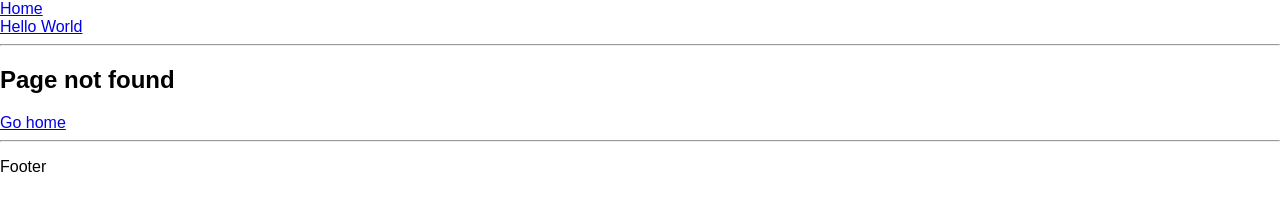
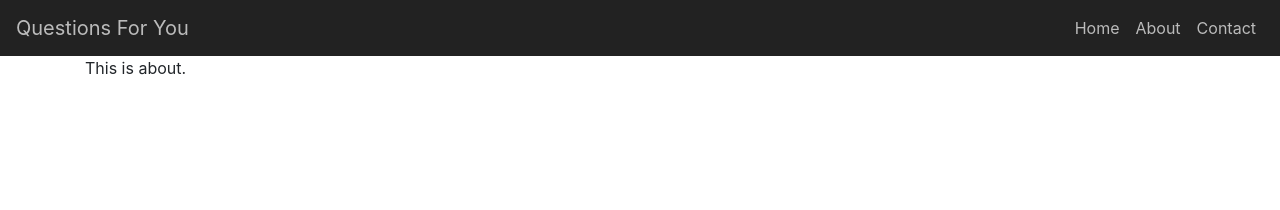
Before and after one commit to Makzoite/MyPublicRepo, a React app: page /about in a window 1280 px wide. Before the commit this address had no page. Built offline with nearby package versions, Linux system fonts and the light colour scheme.

Commit message:
first bootstrap layout added

```diff
--- /dev/null
+++ b/client/app/components/About/about.js
@@ -0,0 +1,12 @@
+import React, { Component } from 'react';
+
+class About extends Component {
+  render(){
+    return(
+      <div>
+      <p>This is about.</p>
+      </div>
+    )
+  }
+}
+export default About;
--- a/client/app/components/App/App.js
+++ b/client/app/components/App/App.js
@@ -1,18 +1,37 @@
 import React, { Component } from 'react';
+import {
+  BrowserRouter as Router,
+  Route,
+  Link,
+  Switch
+} from 'react-router-dom'
 
-import Header from '../Header/Header';
-import Footer from '../Footer/Footer';
+import NotFound from './NotFound';
+import Home from '../Home/Home';
+import Contact from '../Contact/contact';
+import {Layout} from '../Layout/layout';
+import About from '../About/about';
+import {NavigationBar} from '../NavigationBar/navigationbar';
+import '../../styles/styles.scss';
 
-const App = ({ children }) => (
-  <>
-    <Header />
-
-    <main>
-      {children}
-    </main>
-
-    <Footer />
-  </>
-);
+class App extends Component {
+render(){
+  return (
+  <React.Fragment>
+  <NavigationBar/>
+    <Layout>
+        <Router>
+          <Switch>
+            <Route exact path="/" component={Home}/>
+            <Route path="/contact" component={Contact}/>
+            <Route path="/about" component={About}/>
+            <Route component={NotFound}/>
+          </Switch>
+        </Router>
+      </Layout>
+    </React.Fragment>
+    );
+  }
+}
 
 export default App;
--- /dev/null
+++ b/client/app/components/Contact/contact.js
@@ -0,0 +1,12 @@
+import React, { Component } from 'react';
+
+class Contact extends Component {
+  render(){
+    return(
+      <div>
+      <p>This is contact.</p>
+      </div>
+    )
+  }
+}
+export default Contact;
--- a/client/app/components/Header/Header.js
+++ b/client/app/components/Header/Header.js
@@ -1,8 +1,7 @@
 import React from 'react';
-
 import { Link } from 'react-router-dom';
 
-const Header = () => (
+export const Header = () => (
   <header>
     <Link to="/">Home</Link>
 
@@ -13,5 +12,3 @@ const Header = () => (
     <hr />
   </header>
 );
-
-export default Header;
--- a/client/app/components/HelloWorld/HelloWorld.js
+++ /dev/null
@@ -1,7 +0,0 @@
-import React from 'react';
-
-const HelloWorld = () => (
-  <p>Hello World</p>
-);
-
-export default HelloWorld;
--- a/client/app/components/Home/Home.js
+++ b/client/app/components/Home/Home.js
@@ -71,7 +71,7 @@ class Home extends Component {
               token,
               isLoading: false
             });
-            setInStorage('main_app_key',dataFromLogin);
+            setInStorage('main_app_key',obj);
           }
           else{
             this.setState({
--- /dev/null
+++ b/client/app/components/Layout/layout.js
@@ -0,0 +1,10 @@
+import React from 'react';
+import {Container} from 'react-bootstrap';
+// import Header from '../Header/Header';
+// import Footer from '../Footer/Footer';
+
+export const Layout = ({ children }) => (
+    <Container>
+    {children}
+    </Container>
+);
--- /dev/null
+++ b/client/app/components/NavigationBar/navigationbar.js
@@ -0,0 +1,32 @@
+import React from 'react';
+import { Link } from 'react-router-dom';
+import { Nav, Navbar } from 'react-bootstrap';
+import styled from 'styled-components';
+
+const Styles = styled.div`
+  .navbar {
+    background-color: #222;
+  }
+  a, .navbar-brand, .navbar-nav .nav-link {
+    color: #bbb;
+    &:hover {
+      color: white;
+    }
+  }
+`;
+
+export const NavigationBar = () => (
+  <Styles>
+    <Navbar expand="lg">
+      <Navbar.Brand href="/">Questions For You</Navbar.Brand>
+      <Navbar.Toggle aria-controls="basic-navbar-nav" />
+      <Navbar.Collapse id="basic-navbar-nav">
+        <Nav className="ml-auto">
+          <Nav.Item><Nav.Link href="/">Home</Nav.Link></Nav.Item>
+          <Nav.Item><Nav.Link href="/about">About</Nav.Link></Nav.Item>
+          <Nav.Item><Nav.Link href="/contact">Contact</Nav.Link></Nav.Item>
+        </Nav>
+      </Navbar.Collapse>
+    </Navbar>
+  </Styles >
+)
--- a/client/app/index.js
+++ b/client/app/index.js
@@ -1,30 +1,11 @@
 import React from 'react';
-import { render } from 'react-dom';
+import ReactDOM from 'react-dom';
+import App from './components/App/App';
+//import * as serviceWorker from './serviceWorker';
 
-import {
-  BrowserRouter as Router,
-  Route,
-  Link,
-  Switch
-} from 'react-router-dom'
+ReactDOM.render(<App />, document.getElementById('app'));
 
-import App from './components/App/App';
-import NotFound from './components/App/NotFound';
-
-import Home from './components/Home/Home';
-
-import HelloWorld from './components/HelloWorld/HelloWorld';
-
-import './styles/styles.scss';
-
-render((
-  <Router>
-    <App>
-      <Switch>
-        <Route exact path="/" component={Home}/>
-        <Route path="/helloworld" component={HelloWorld}/>
-        <Route component={NotFound}/>
-      </Switch>
-    </App>
-  </Router>
-), document.getElementById('app'));
+// If you want your app to work offline and load faster, you can change
+// unregister() to register() below. Note this comes with some pitfalls.
+// Learn more about service workers: https://bit.ly/CRA-PWA
+//serviceWorker.unregister();
--- /dev/null
+++ b/client/app/styles/custom.scss
@@ -0,0 +1,6 @@
+@charset "UTF-8";
+// Override default variables before the import
+$body-bg: #000;
+
+// Import Bootstrap and its default variables
+@import '~bootstrap/scss/bootstrap.scss';
--- a/client/public/index.html
+++ b/client/public/index.html
@@ -5,7 +5,12 @@
   <meta name="viewport" content="width=device-width, initial-scale=1">
 
   <title>Questions For You</title>
-
+  <link
+    rel="stylesheet"
+    href="https://maxcdn.bootstrapcdn.com/bootstrap/4.3.1/css/bootstrap.min.css"
+    integrity="sha384-ggOyR0iXCbMQv3Xipma34MD+dH/1fQ784/j6cY/iJTQUOhcWr7x9JvoRxT2MZw1T"
+    crossorigin="anonymous"
+  />
   <link rel="icon" type="image/png" href="/assets/img/logo.png">
   <link rel="stylesheet" href="https://fonts.googleapis.com/css?family=Open+Sans:300,400,600">
 </head>
```
Also changed, not shown: package.json (+5 -2 lines), 1 other file.
